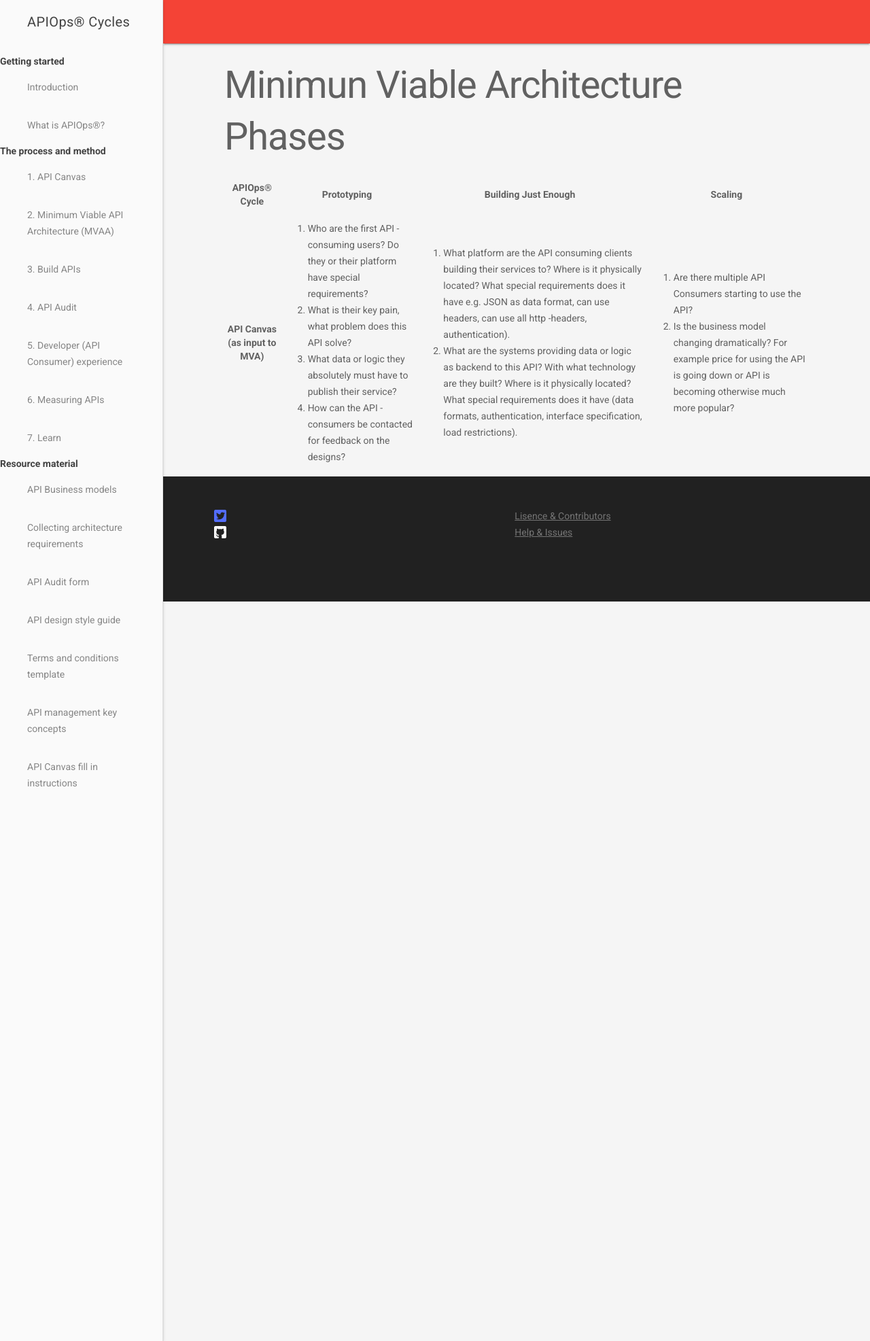
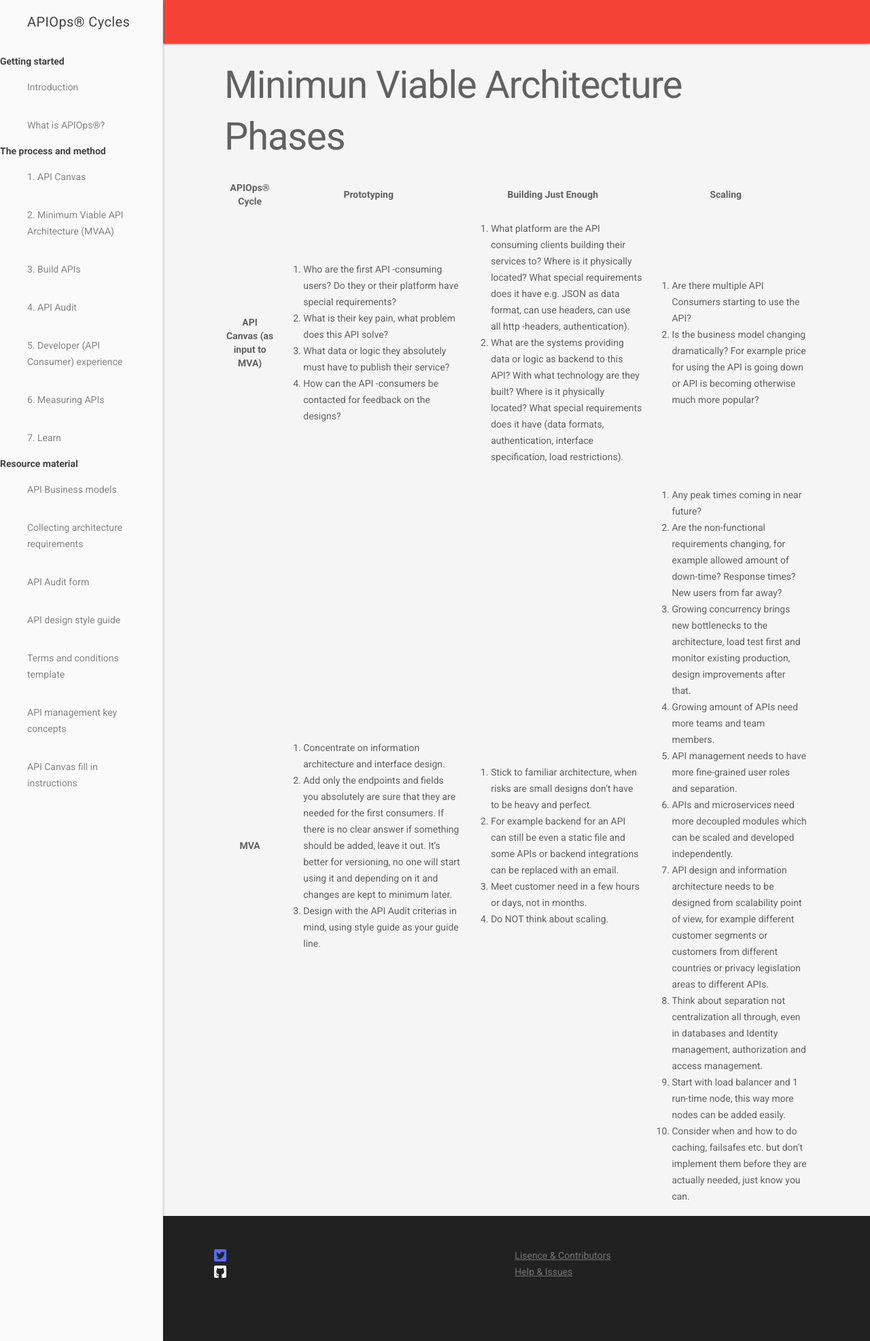
Before and after one commit to mniinio/APIOps-cycles, a Jekyll site: the page built from minimumviableapiarchitecturemvaa/MVAA-Phases.md, in a window 1280 px wide. Shown: the whole page at 68% size. Built offline with Jekyll 4.4.1, drawn with Linux system fonts in a browser that asks for light colours; our own code applies the rules of GitHub Pages for plain Markdown files.

Commit message:
MVA phases table

```diff
--- a/minimumviableapiarchitecturemvaa/MVAA-Phases.md
+++ b/minimumviableapiarchitecturemvaa/MVAA-Phases.md
@@ -29,6 +29,32 @@ parenturl: /minimumviableapiarchitecturemvaa/
 2.  Is the business model changing dramatically? For example price for using the API is going down or API is becoming otherwise much more popular?
 </td>
 </tr>
+<tr>
+<th colspan="1">MVA</th>
+<td markdown="1">
+1.  Concentrate on information architecture and interface design.
+2.  Add only the endpoints and fields you absolutely are sure that they are needed for the first consumers. If there is no clear answer if something should be added, leave it out. It's better for versioning, no one will start using it and depending on it and changes are kept to minimum later.
+3.  Design with the API Audit criterias in mind, using style guide as your guide line.
+</td>
+<td markdown="1">
+1.  Stick to familiar architecture, when risks are small designs don't have to be heavy and perfect.
+2.  For example backend for an API can still be even a static file and some APIs or backend integrations can be replaced with an email.
+3.  Meet customer need in a few hours or days, not in months.
+4.  Do NOT think about scaling.
+</td>
+<td markdown="1">
+1.  Any peak times coming in near future?
+2.  Are the non-functional requirements changing, for example allowed amount of down-time? Response times? New users from far away?
+3.  Growing concurrency brings new bottlenecks to the architecture, load test first and monitor existing production, design improvements after that.
+4.  Growing amount of APIs need more teams and team members.
+5.  API management needs to have more fine-grained user roles and separation.
+6.  APIs and microservices need more decoupled modules which can be scaled and developed independently.
+7.  API design and information architecture needs to be designed from scalability point of view, for example different customer segments or customers from different countries or privacy legislation areas to different APIs.
+8.  Think about separation not centralization all through, even in databases and Identity management, authorization and access management.
+9.  Start with load balancer and 1 run-time node, this way more nodes can be added easily.
+10.  Consider when and how to do caching, failsafes etc. but don't implement them before they are actually needed, just know you can.
+</td>
+</tr>
 
 </tbody>
 </table>
```
